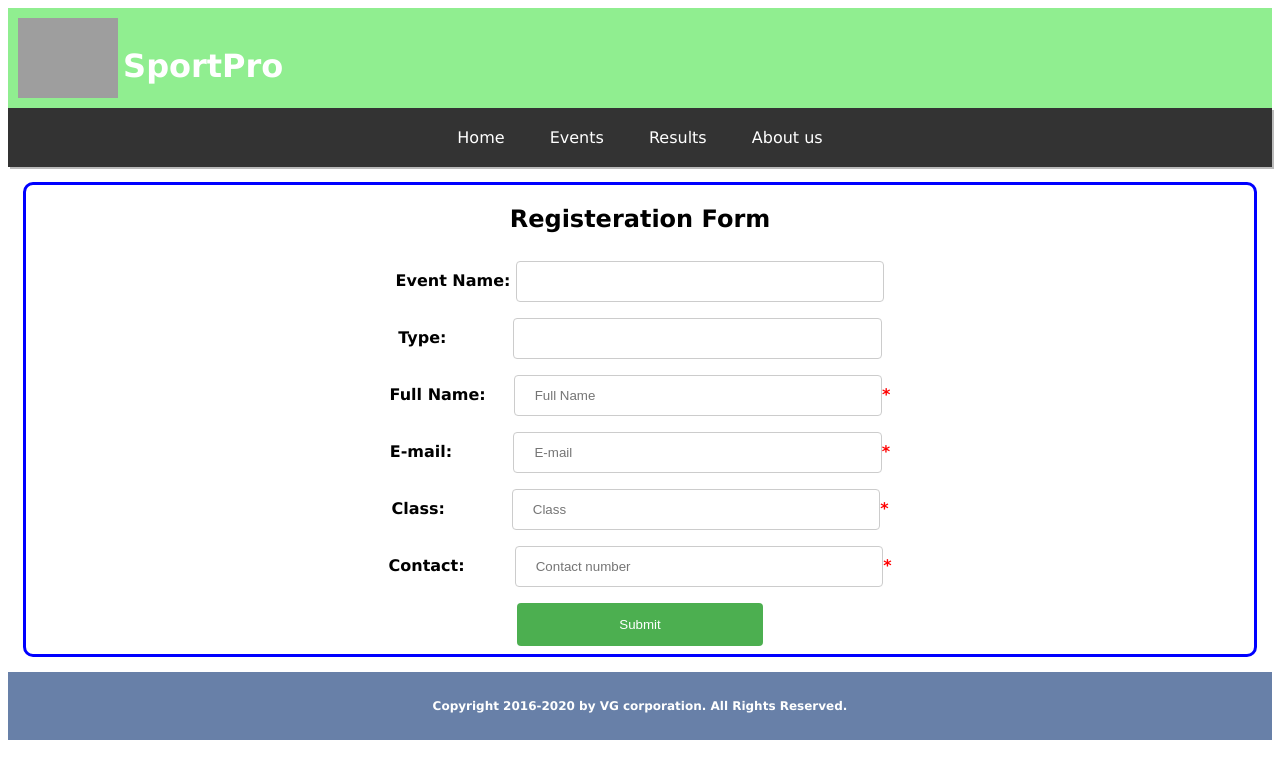
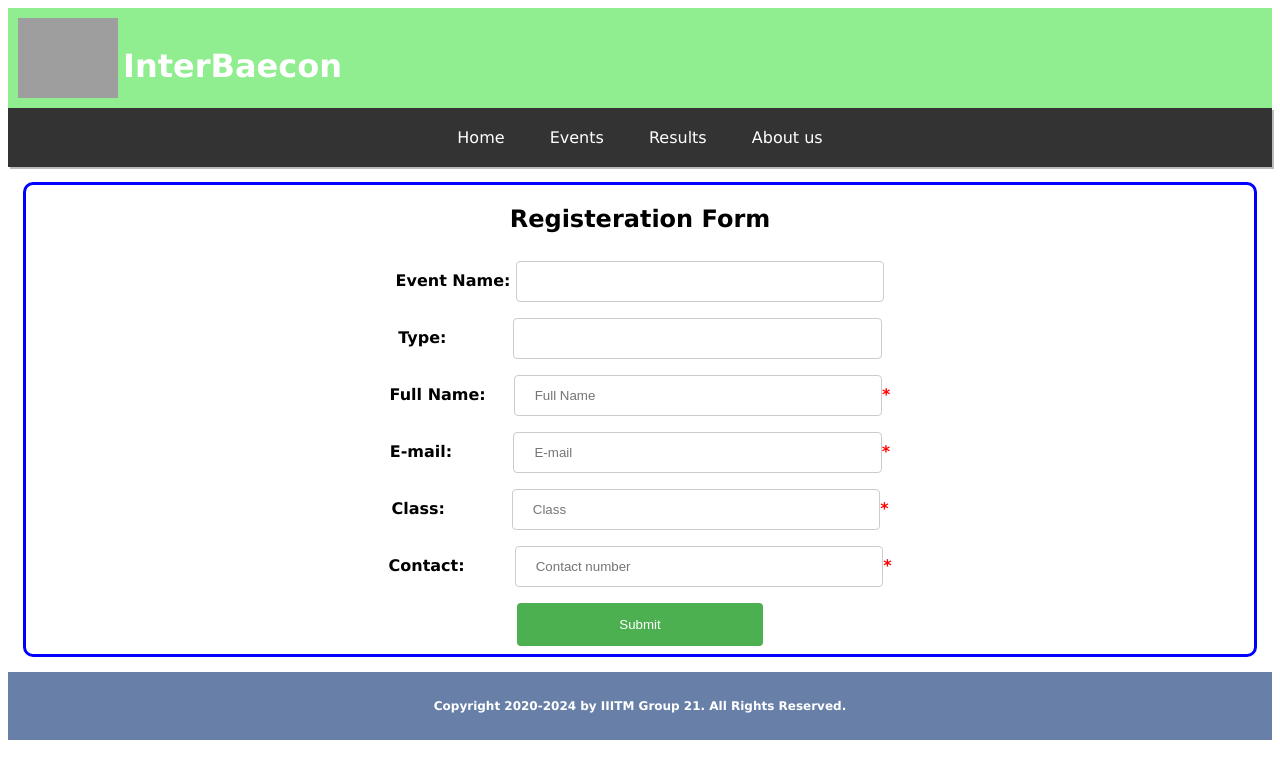
Before and after one commit to Dushyant-K/InterBeacon, a PHP site: page /sportpro/Student/register.php in a window 1280 px wide. Shown: the top 779 px of the page. Run offline with PHP 8.4, Linux system fonts and the light colour scheme; data that the repository does not hold is empty; grey boxes are pictures that could not be loaded.

Commit message:
updated register.php by DV

```diff
--- a/Sport Management System/sportpro/Student/register.php
+++ b/Sport Management System/sportpro/Student/register.php
@@ -22,7 +22,7 @@ ga('send', 'pageview');
 
 <header>
 <img src="http://vectorlogofree.com/wp-content/uploads/2013/01/canadian-olympic-team-logo-vector-400x400.png" width="100px" height="80px">
-<h1 class="liketext">SportPro</h1>
+<h1 class="liketext">InterBaecon</h1>
 </header>
 
 <div class="row">
@@ -65,7 +65,7 @@ ga('send', 'pageview');
 </div>
 
 <footer>
-  <p>Copyright 2016-2020 by VG corporation. All Rights Reserved.</p>
+  <p>Copyright 2020-2024 by IIITM Group 21. All Rights Reserved.</p>
 </footer>
 
 </body>
```
